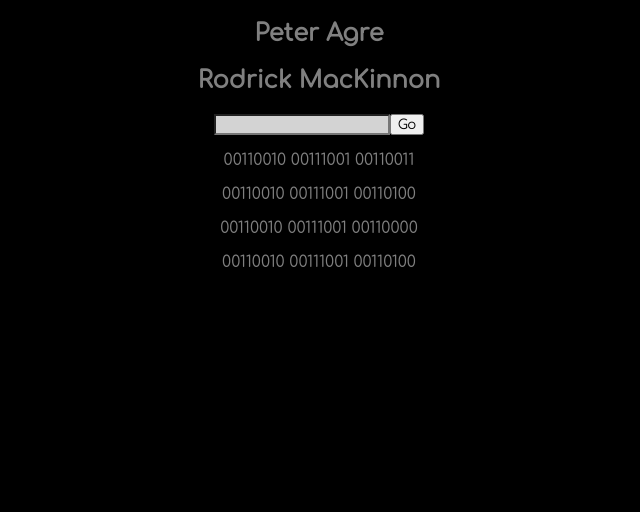
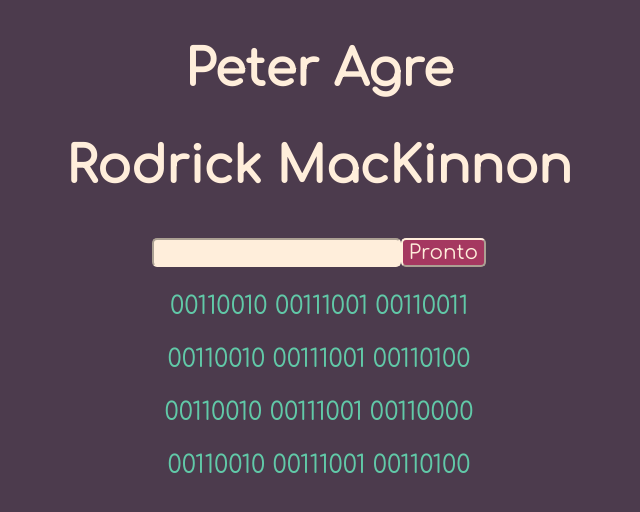
Before and after one commit to LHanji/Enigma-Periodico, a PHP site: page / in a window 1280 px wide. Shown: the top 512 px of the page, without its empty margins (321-961 px from the left). Run offline with PHP 8.4, Linux system fonts and the light colour scheme.

Commit message:
Implementações visuais e de script

```diff
--- a/Fase 1/index.html
+++ b/Fase 1/index.html
@@ -20,7 +20,7 @@
 
     <h2 onmouseover="textContent='Alfred'" onmouseout="textContent='Peter Agre'">Peter Agre<span></span></h2>
     <h2 onmouseover="textContent='Bernhard'" onmouseout="textContent='Rodrick MacKinnon'">Rodrick MacKinnon<span></span></h2>
-    <p><input type="text" name="password" id="password" <br /><button onclick="pass()">Go</button></p>
+    <p><input type="text" id="password" <br /><button onclick="pass()">Pronto</button></p>
     <p>00110010 00111001 00110011</p>
     <p>00110010 00111001 00110100</p>
     <p>00110010 00111001 00110000</p>
--- a/Fase 1/script.js
+++ b/Fase 1/script.js
@@ -1,3 +1,7 @@
-function pass(){
-    let s = document.getElementById("password");
+function pass() {
+    if (document.getElementById("password").value == "00110010 00111000 00110110") {
+        location.href = "https://www.youtube.com/watch?v=1Mcdh2Vf2Xk";
+    } else{
+        alert('Você errou :c');
+    }
 }
--- a/Fase 1/style.css
+++ b/Fase 1/style.css
@@ -1,12 +1,29 @@
 *{
     font-family: 'Comfortaa', cursive;
 }
+h2{
+    font-size: 50px;
+}
 body{
     text-align: center;
-    color: gray;
-    background-color:black;
+    color: #FFEEDB;
+    background-color: #4C3B4D;
   }
-  input{
-    background-color: lightgray;
-    color: white;
-  }
+input{
+    background-color: #FFEEDB;
+    color: #4C3B4D;
+    border-radius: 5px;
+    border-color: #FFEEDB;
+    font-size: 20px;
+}
+button{
+    background-color: #A53860;
+    color: #FFEEDB;
+    border-radius: 5px;
+    border-color: #FFEEDB;
+    font-size: 20px;
+}
+p{
+    font-size: 25px;
+    color: #61C9A8;
+}
```
